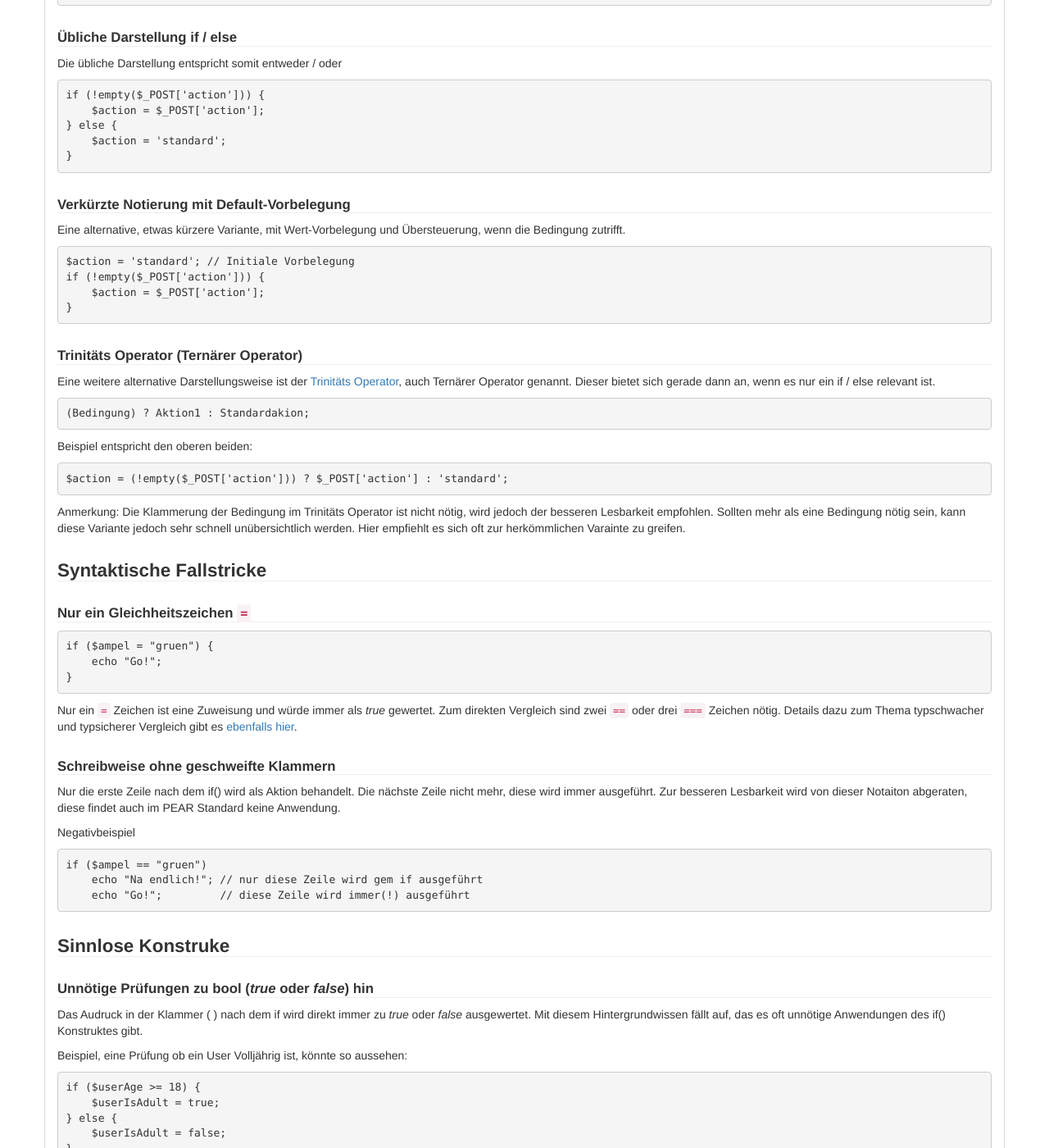
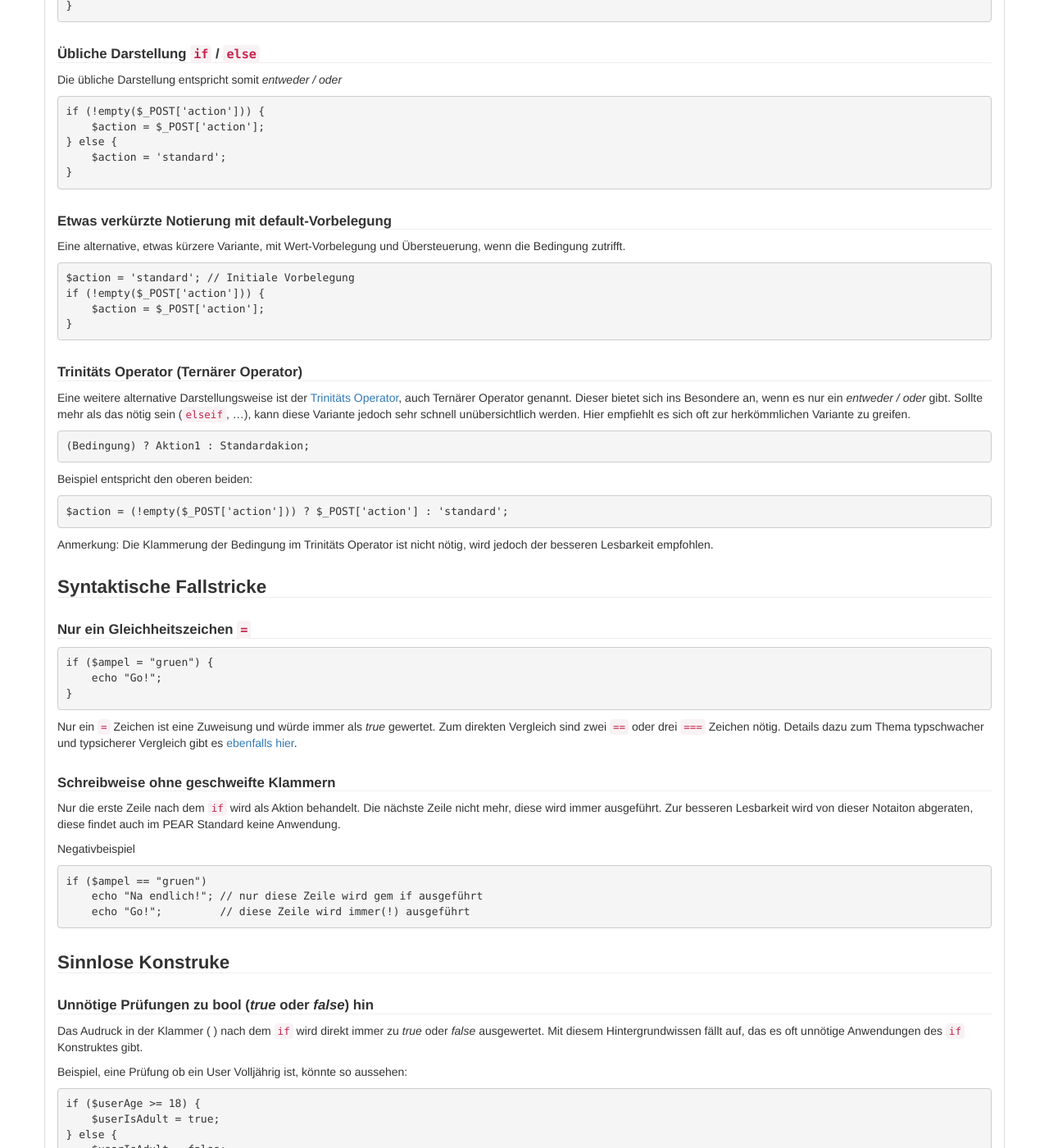
Before and after one commit to php-de/php-de.github.io, a Jekyll site: the page built from code-optimizing/if.md, in a window 1280 px wide and 1400 px high, scrolled down 906 px. Shown: the whole window at 82% size. Built offline with Jekyll 4.4.1, drawn with Linux system fonts in a browser that asks for light colours; nearby versions of some CDN libraries; some of the changed text lies outside the part shown.

Commit message:
Update if.md

```diff
--- a/code-optimizing/if.md
+++ b/code-optimizing/if.md
@@ -59,9 +58,9 @@ if (Bedingung1) {
 }
 ~~~
 
-#### Übliche Darstellung if / else
+#### Übliche Darstellung `if` / `else`
 
-Die übliche Darstellung entspricht somit entweder / oder
+Die übliche Darstellung entspricht somit *entweder / oder*
 
 ~~~ php
 if (!empty($_POST['action'])) {
@@ -72,7 +71,7 @@ if (!empty($_POST['action'])) {
 ~~~
 
 
-#### Verkürzte Notierung mit Default-Vorbelegung
+#### Etwas verkürzte Notierung mit default-Vorbelegung
 
 Eine alternative, etwas kürzere Variante, mit Wert-Vorbelegung und Übersteuerung, wenn die Bedingung zutrifft.
 
@@ -86,7 +85,7 @@ if (!empty($_POST['action'])) {
 
 #### Trinitäts Operator (Ternärer Operator)
 
-Eine weitere alternative Darstellungsweise ist der [Trinitäts Operator](http://php.net/manual/de/language.operators.comparison.php), auch Ternärer Operator genannt. Dieser bietet sich gerade dann an, wenn es nur ein if / else relevant ist.
+Eine weitere alternative Darstellungsweise ist der [Trinitäts Operator](http://php.net/manual/de/language.operators.comparison.php), auch Ternärer Operator genannt. Dieser bietet sich ins Besondere an, wenn es nur ein *entweder / oder* gibt. Sollte mehr als das nötig sein (`elseif`, ...), kann diese Variante jedoch sehr schnell unübersichtlich werden. Hier empfiehlt es sich oft zur herkömmlichen Variante zu greifen.
 
 ~~~ php
 (Bedingung) ? Aktion1 : Standardakion;
@@ -98,8 +97,7 @@ Beispiel entspricht den oberen beiden:
 $action = (!empty($_POST['action'])) ? $_POST['action'] : 'standard';
 ~~~
 
-Anmerkung: Die Klammerung der Bedingung im Trinitäts Operator ist nicht nötig, wird jedoch der besseren Lesbarkeit empfohlen. Sollten mehr als eine Bedingung nötig sein, kann diese Variante jedoch sehr schnell unübersichtlich werden. Hier empfiehlt es sich oft zur herkömmlichen Varainte zu greifen.
-
+Anmerkung: Die Klammerung der Bedingung im Trinitäts Operator ist nicht nötig, wird jedoch der besseren Lesbarkeit empfohlen.
 
 
 ### Syntaktische Fallstricke
@@ -118,7 +116,7 @@ Nur ein `=` Zeichen ist eine Zuweisung und würde immer als *true* gewertet. Zum
 
 #### Schreibweise ohne geschweifte Klammern
 
-Nur die erste Zeile nach dem if() wird als Aktion behandelt. Die nächste Zeile nicht mehr, diese wird immer ausgeführt. Zur besseren Lesbarkeit wird von dieser Notaiton abgeraten, diese findet auch im PEAR Standard keine Anwendung.
+Nur die erste Zeile nach dem `if` wird als Aktion behandelt. Die nächste Zeile nicht mehr, diese wird immer ausgeführt. Zur besseren Lesbarkeit wird von dieser Notaiton abgeraten, diese findet auch im PEAR Standard keine Anwendung.
 
 Negativbeispiel
 
@@ -133,7 +131,7 @@ if ($ampel == "gruen")
 
 #### Unnötige Prüfungen zu bool (*true* oder *false*) hin
 
-Das Audruck in der Klammer ( ) nach dem if wird direkt immer zu *true* oder *false* ausgewertet. Mit diesem Hintergrundwissen fällt auf, das es oft unnötige Anwendungen des if() Konstruktes gibt.
+Das Audruck in der Klammer ( ) nach dem `if` wird direkt immer zu *true* oder *false* ausgewertet. Mit diesem Hintergrundwissen fällt auf, das es oft unnötige Anwendungen des `if` Konstruktes gibt.
 
 Beispiel, eine Prüfung ob ein User Volljährig ist, könnte so aussehen:
 
```
Also changed, not shown: other parts of code-optimizing/if.md (+6 -7 lines).
